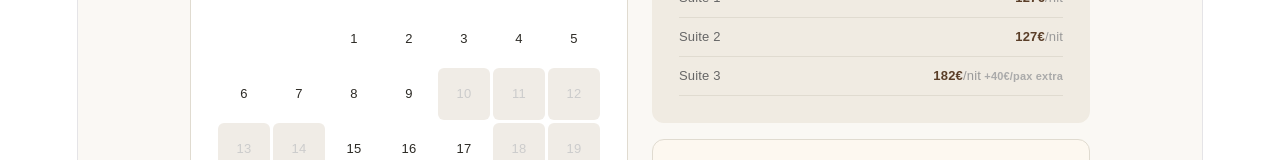
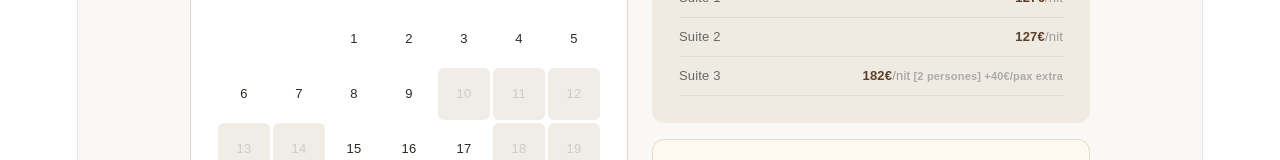
Before and after one commit to vallcalent30-7a/CasaRuralBonavista, a React (Vite) app: page / in a window 1280 px wide. Both pictures are taken after a click on the button "Reserves". Shown: the part 543-703 px from the top of the page. Built offline with nearby package versions, Linux system fonts and the light colour scheme.

Commit message:
v2.3 backend

```diff
--- a/src/App.jsx
+++ b/src/App.jsx
@@ -1,4 +1,15 @@
 // Casa Rural Bonavista — App.jsx
+// Versió: v2.3 — 21 juliol 2026
+// - A la targeta de Tarifes de Reserves (pas 1), el preu de la Suite 3 ara
+//   mostra "182€/nit [2 persones] +40€/pax extra" en lloc de només
+//   "182€/nit +40€/pax extra", per deixar clar que el preu base inclou
+//   fins a 2 persones i que el suplement és només per als extres.
+// PENDENT: api/reserva.js s'havia pujat dins de src/api/ — Vercel només
+// detecta funcions serverless dins d'una carpeta "api" a l'ARREL del
+// projecte (mateix nivell que src/, public/ i package.json), no dins de
+// src/. Cal moure el fitxer a api/reserva.js (arrel) perquè l'endpoint
+// funcioni; si es queda dins de src/, el formulari de Reserves seguirà
+// donant error en enviar.
 // Versió: v2.2 — 21 juliol 2026
 // - Backend real per a Reserves: el formulari ja no es limita a canviar
 //   d'estat local — ara fa POST a /api/reserva (nova funció serverless de
@@ -565,7 +576,7 @@ function ReservesPage({ go, s, NavBar, Footer }) {
                 {Object.entries(TARIFES).map(([suite, t]) => (
                   <div key={suite} style={{ display: "flex", justifyContent: "space-between", padding: "6px 0", borderBottom: "0.5px solid #e0dbd0", fontFamily: "Arial, sans-serif", fontSize: 13 }}>
                     <span style={{ color: "#666" }}>{suite}</span>
-                    <span style={{ fontWeight: 600, color: "#5a3e28" }}>{t.preu}€<span style={{ fontWeight: 400, color: "#999" }}>/nit</span>{suite === "Suite 3" ? <span style={{ color: "#aaa", fontSize: 11 }}> +{t.extra}€/pax extra</span> : ""}</span>
+                    <span style={{ fontWeight: 600, color: "#5a3e28" }}>{t.preu}€<span style={{ fontWeight: 400, color: "#999" }}>/nit</span>{suite === "Suite 3" ? <span style={{ color: "#aaa", fontSize: 11 }}> [2 persones] +{t.extra}€/pax extra</span> : ""}</span>
                   </div>
                 ))}
               </div>
```
